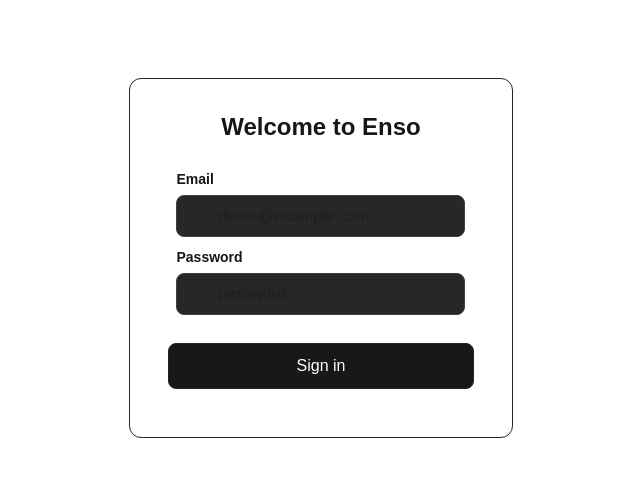
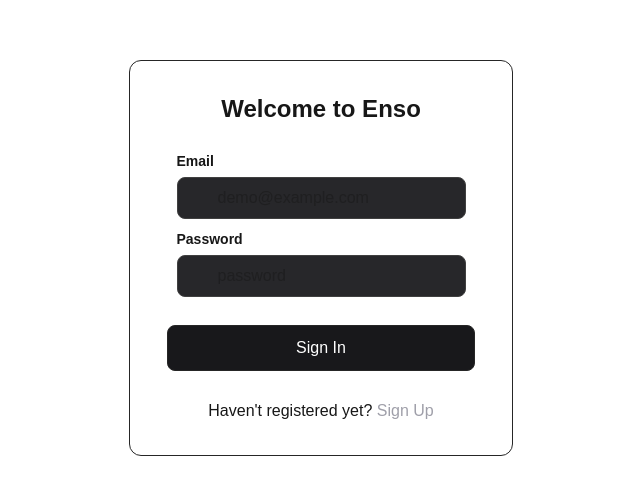
Before and after one commit to akshitvigg/ensoFE, a Next.js app: page /signin in a window 1280 px wide. Shown: the part 142-636 px from the top of the page, without its empty margins (319-959 px from the left). Built offline with nearby package versions, Linux system fonts and the light colour scheme.

Commit message:
auth improved

```diff
--- a/components/authcomp.tsx
+++ b/components/authcomp.tsx
@@ -106,16 +106,25 @@
               </div>
             )}
             {/* btn */}
-            <div className="pb-12 flex justify-center">
+            <div className=" pb-7 flex justify-center">
               <button
                 className=" transition-all duration-200 text-md mt-7 py-2.5 px-32  border-[#262626] border  rounded-lg hover:bg-[#262626]  bg-[#18181b] text-white"
                 onClick={() => {
                   isSignup ? signup() : signin();
                 }}
               >
-                {isSignup ? "Sign up" : "Sign in"}
+                {isSignup ? "Sign Up" : "Sign In"}
               </button>
             </div>
+            <p className="  pb-8 text-center">
+              {isSignup ? " Already a member?" : " Haven't registered yet?"}
+              <a
+                className=" text-zinc-400"
+                href={isSignup ? "/signin" : "/signup"}
+              >
+                {isSignup ? " Sign In" : " Sign Up"}
+              </a>
+            </p>
           </div>
         </div>
       </div>
```
